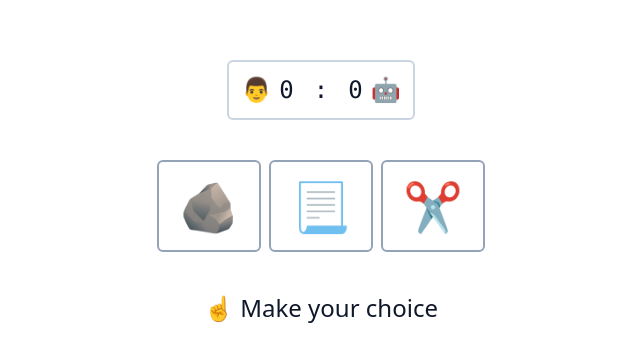
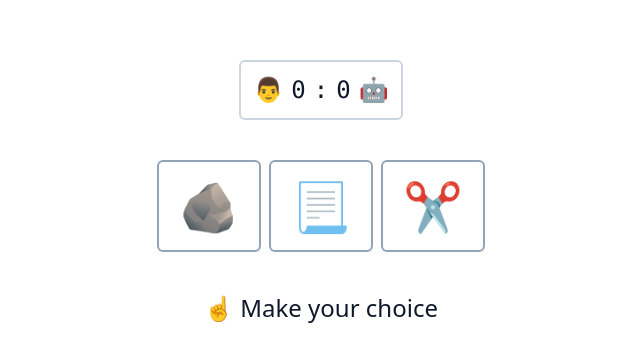
Before and after one commit to thuyencode/rock-paper-scissors, a website built with Vite: page index.html in a window 1280 px wide. Shown: the part 208-570 px from the top of the page, without its empty margins (319-959 px from the left). Built offline with nearby package versions, Linux system fonts and the light colour scheme.

Commit message:
Fix spacing in UI

```diff
--- a/index.html
+++ b/index.html
@@ -9,11 +9,9 @@
     <script type="module" src="/src/main.ts" defer></script>
   </head>
   <body class="font-sans text-slate-900 dark:bg-slate-900 dark:text-white">
-    <div
-      class="container mx-auto flex h-screen flex-col items-center justify-center gap-10"
-    >
+    <div class="flex h-screen flex-col items-center justify-center gap-10">
       <div
-        class="max-xs:flex-col xs:gap-5 inline-flex flex-row gap-2 rounded-md border-2 border-slate-300 p-3 font-mono text-2xl dark:border-slate-700"
+        class="max-xs:flex-col inline-flex flex-row gap-2 rounded-md border-2 border-slate-300 p-3 font-mono text-2xl dark:border-slate-700"
       >
         <p class="inline-flex items-center gap-2">
           👨 <span id="playerScore">0</span>
```
